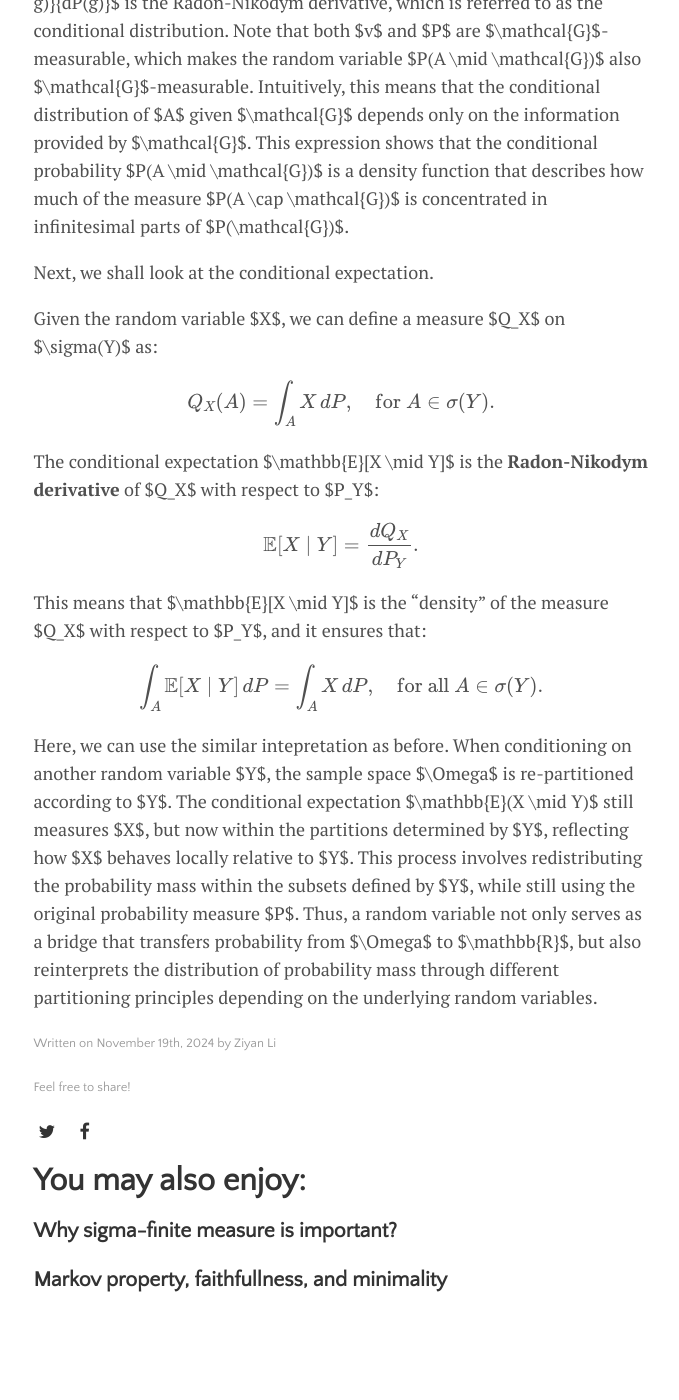
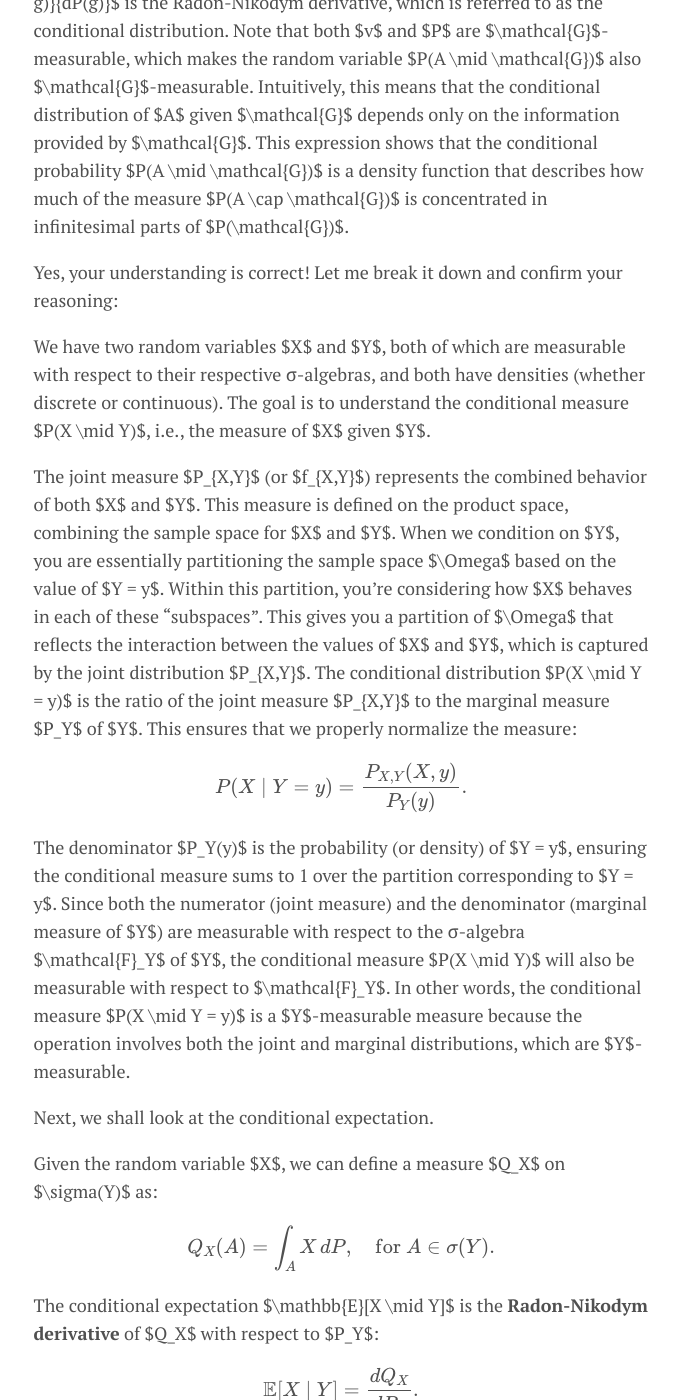
Before and after one commit to catty-halsey/catty-halsey.github.io, a Jekyll site: the page built from _posts/2024-11-19-How to understand the term "conditional" ?.md, in a window 1280 px wide and 1400 px high, scrolled down 1455 px. Shown: the whole window, without its empty margins (299-978 px from the left). Built offline with Jekyll 4.4.1, drawn with Linux system fonts in a browser that asks for light colours; formulas are drawn with MathJax 3; some of the changed text lies outside the part shown.

Commit message:
Update 2024-11-19-How to understand the term "conditional" ?.md

```diff
--- a/_posts/2024-11-19-How to understand the term "conditional" ?.md
+++ b/_posts/2024-11-19-How to understand the term "conditional" ?.md
@@ -23,6 +23,20 @@ $$
 
 for every $g \in \mathcal{G}$, and $f = \frac{dv(g)}{dP(g)} = \frac{dP(A \cap g)}{dP(g)}$ is the Radon-Nikodym derivative, which is referred to as the conditional distribution. Note that both $v$ and $P$ are $\mathcal{G}$-measurable, which makes the random variable $P(A \mid \mathcal{G})$ also $\mathcal{G}$-measurable. Intuitively, this means that the conditional distribution of $A$ given $\mathcal{G}$ depends only on the information provided by $\mathcal{G}$. This expression shows that the conditional probability $P(A \mid \mathcal{G})$ is a density function that describes how much of the measure $P(A \cap \mathcal{G})$ is concentrated in infinitesimal parts of $P(\mathcal{G})$.
 
+Yes, your understanding is correct! Let me break it down and confirm your reasoning:
+
+
+We have two random variables $X$ and $Y$, both of which are measurable with respect to their respective σ-algebras, and both have densities (whether discrete or continuous). The goal is to understand the conditional measure $P(X \mid Y)$, i.e., the measure of $X$ given $Y$.
+
+The joint measure $P_{X,Y}$ (or $f_{X,Y}$) represents the combined behavior of both $X$ and $Y$. This measure is defined on the product space, combining the sample space for $X$ and $Y$. When we condition on $Y$, you are essentially partitioning the sample space $\Omega$ based on the value of $Y = y$. Within this partition, you're considering how $X$ behaves in each of these "subspaces". This gives you a partition of $\Omega$ that reflects the interaction between the values of $X$ and $Y$, which is captured by the joint distribution $P_{X,Y}$. The conditional distribution $P(X \mid Y = y)$ is the ratio of the joint measure $P_{X,Y}$ to the marginal measure $P_Y$ of $Y$. This ensures that we properly normalize the measure:
+
+$$
+P(X \mid Y = y) = \frac{P_{X,Y}(X, y)}{P_Y(y)}.
+$$
+
+The denominator $P_Y(y)$ is the probability (or density) of $Y = y$, ensuring the conditional measure sums to 1 over the partition corresponding to $Y = y$. Since both the numerator (joint measure) and the denominator (marginal measure of $Y$) are measurable with respect to the σ-algebra $\mathcal{F}_Y$ of $Y$, the conditional measure $P(X \mid Y)$ will also be measurable with respect to $\mathcal{F}_Y$. In other words, the conditional measure $P(X \mid Y = y)$ is a $Y$-measurable measure because the operation involves both the joint and marginal distributions, which are $Y$-measurable.
+
+
 Next, we shall look at the conditional expectation.
 
 Given the random variable $X$, we can define a measure $Q_X$ on $\sigma(Y)$ as:
@@ -45,4 +59,8 @@ $$
 $$
 
 
-Here, we can use the similar intepretation as before.  When conditioning on another random variable $Y$, the sample space $\Omega$ is re-partitioned according to $Y$. The conditional expectation $\mathbb{E}(X \mid Y)$ still measures $X$, but now within the partitions determined by $Y$, reflecting how $X$ behaves locally relative to $Y$. This process involves redistributing the probability mass within the subsets defined by $Y$, while still using the original probability measure $P$. Thus, a random variable not only serves as a bridge that transfers probability from $\Omega$ to $\mathbb{R}$, but also reinterprets the distribution of probability mass through different partitioning principles depending on the underlying random variables.
+**Example**
+Let $Y: \Omega \to \mathbb{R}$ be defined on a probability space $(\Omega, \mathcal{F}, P)$. Consider the random variable $X$:
+- Suppose $\Omega = [0, 1]$, $\mathcal{F} = \mathcal{B}([0,1])$, and $P$ is the Lebesgue measure.
+- Let $Y(\omega) = \lfloor 10 \cdot \omega \rfloor$ (the integer part of $10\omega$), which takes values $0, 1, ..., 9$.
+- The \(\sigma\)-algebra \(\sigma(Y)\) partitions $\Omega$ into 10 intervals $\left[\frac{k}{10}, \frac{k+1}{10}\right)$, for $k = 0, ..., 9$.
```
